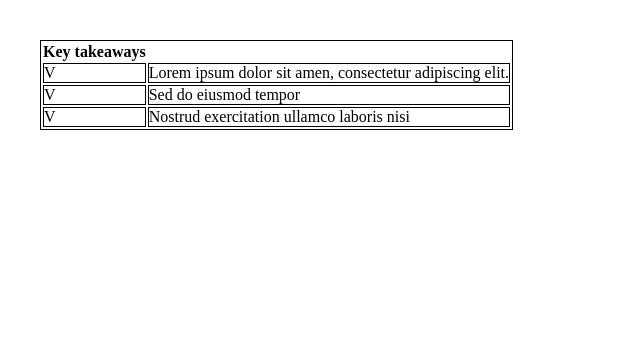
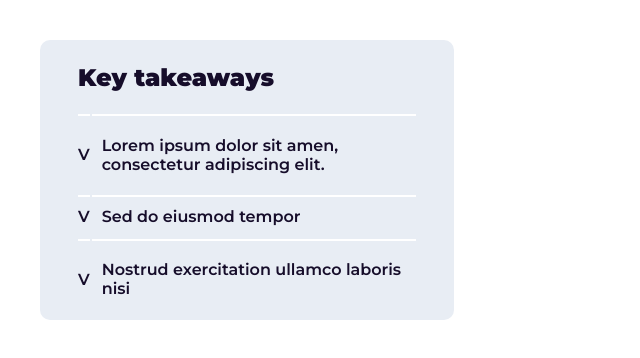
Before and after one commit to basmahieu/End-of-Field-Challenge, a plain HTML site: page exercise-1/index.html in a window 1280 px wide. Shown: the whole page, without its empty margins (0-640 px from the left). Drawn offline with Linux system fonts and the light colour scheme.

Commit message:
Table correction and adding css

```diff
--- a/exercise-1/css/style.css
+++ b/exercise-1/css/style.css
@@ -5,12 +5,43 @@
 
 Body {
   margin: 40px;
+  font-family: "Montserrat", sans-serif;
+  color: #160d2a;
 }
 
-table {
-  border: 1px solid black;
+.container {
 }
 
-table tr td {
-  border: 1px solid black;
+/* Start Table Styling */
+
+table {
+  height: 280px;
+  width: 414px;
+  position: relative;
+  background-color: #e8edf4;
+  border-radius: 10px;
+  padding-left: 36px;
+  padding-right: 36px;
+  text-align: left;
 }
+
+th {
+  font-weight: 900;
+  font-size: 18pt;
+  text-align: left;
+  border-width: 414px;
+
+  height: 70px;
+}
+
+tr td {
+  border-top: 2px solid white;
+  border-spacing: 0;
+
+  font-weight: 600;
+  font-size: 12pt;
+}
+
+.table-right {
+  padding-left: 10px;
+}
--- a/exercise-1/index.html
+++ b/exercise-1/index.html
@@ -12,38 +12,63 @@
     <title>End of the field - Exercise 1</title>
   </head>
   <body>
+    <div class="container">
       <!-- Start Table -->
       <table>
+        <thead>
           <tr>
-        <th>Key takeaways</th>
+            <th colspan="2">Key takeaways</th>
+          </tr>
+        </thead>
+
+        <tr>
+          <td>V</td>
+          <td class="table-right">
+            Lorem ipsum dolor sit amen, consectetur adipiscing elit.
+          </td>
         </tr>
         <tr>
           <td>V</td>
-        <td>Lorem ipsum dolor sit amen, consectetur adipiscing elit.</td>
+          <td class="table-right">
+            Sed do eiusmod tempor
+          </td>
         </tr>
         <tr>
           <td>V</td>
-        <td>Sed do eiusmod tempor</td>
-      </tr>
-      <tr>
-        <td>V</td>
-        <td>Nostrud exercitation ullamco laboris nisi</td>
+          <td class="table-right">
+            Nostrud exercitation ullamco laboris nisi
+          </td>
         </tr>
       </table>
+    </div>
   </body>
 </html>
 
 <!-- <table>
+      <table>
+        <thead>
           <tr>
-        <th style="min-width: 120px;">Month</th>
-        <th style="min-width: 60px;">Savings</th>
+            <th colspan="2">Key takeaways</th>
+          </tr>
+        </thead>
+
+        <tr>
+          <td>V</td>
+          <td class="table-right">
+            Lorem ipsum dolor sit amen, consectetur adipiscing elit.
+          </td>
         </tr>
         <tr>
-        <td>January</td>
-        <td>$100</td>
+          <td>V</td>
+          <td class="table-right">
+            Sed do eiusmod tempor
+          </td>
         </tr>
         <tr>
-        <td>February</td>
-        <td>$80</td>
+          <td>V</td>
+          <td class="table-right">
+            Nostrud exercitation ullamco laboris nisi
+          </td>
         </tr>
-    </table> -->
+      </table>
+    -->
```
Lines whose indentation alone changed are shown as unchanged.
